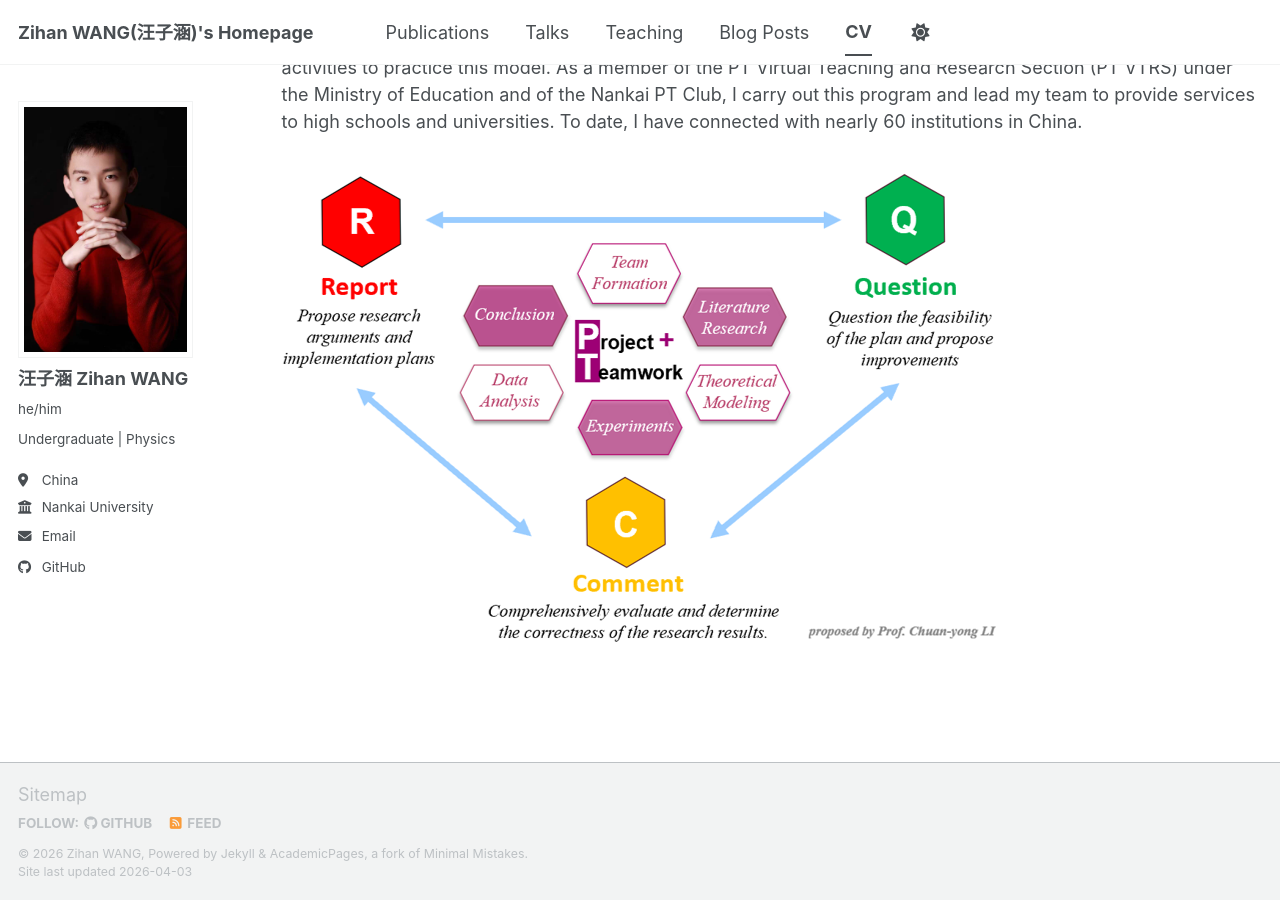
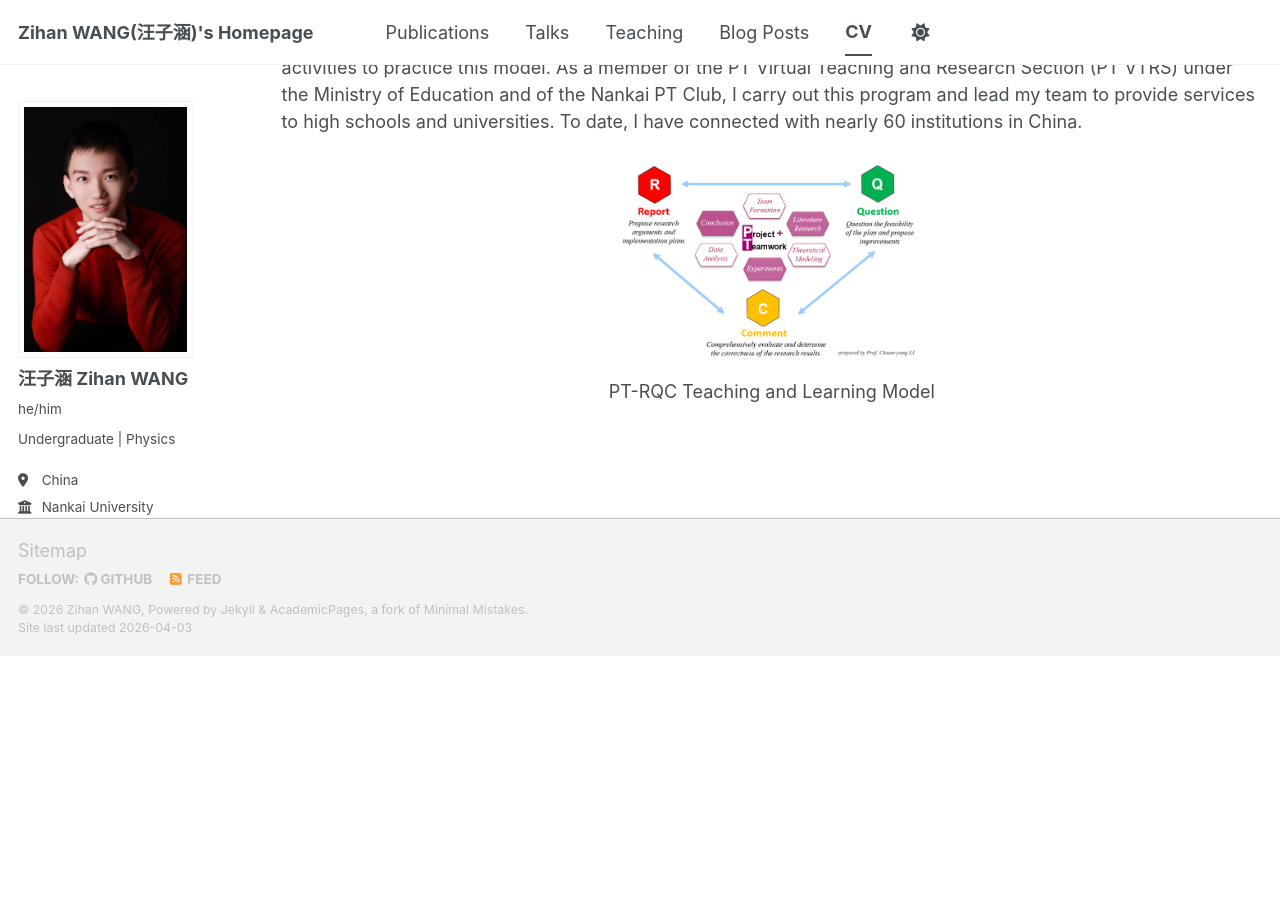
Before and after one commit to zhwang6626/zhwang6626.github.io, a Jekyll site: the page built from _pages/cv.md, in a window 1280 px wide and 900 px high, scrolled down 3211 px. Built offline with Jekyll 4.4.1, drawn with Linux system fonts in a browser that asks for light colours; a script bundle is joined from its source files by our own code; library files that are not in the unit come from our copies; after the commit the page ends 3867 px from its top, so only the background shows below that.

Commit message:
Update cv.md

```diff
--- a/_pages/cv.md
+++ b/_pages/cv.md
@@ -74,4 +74,7 @@ Service and leadership
 ======
 I am currently undertaking a service-learning program, popularizing the **PT-RQC Teaching and Learning Model** across all levels of science education. We aim to transform traditional learning methods in China, such as doing tedious exercises and preparing for exams, and to build a whole-process student development pipeline, enabling students to handle complex problems, think critically, and express their ideas clearly and confidently. The physics tournament format, which originates from the International Young Physicists' Tournament (IYPT), is a great way to achieve these educational goals, but it is not easy to implement for every school. Therefore, we retain the central spirit of PT and propose the PT-RQC Teaching and Learning Model, encouraging schools to organize various activities to practice this model. As a member of the PT Virtual Teaching and Research Section (PT VTRS) under the Ministry of Education and of the Nankai PT Club, I carry out this program and lead my team to provide services to high schools and universities. To date, I have connected with nearly 60 institutions in China.
 
-![](/images/PT-RQC_Teaching_and_Learning_Model.png)
+<div align="center">
+  <img src="/images/PT-RQC_Teaching_and_Learning_Model.png" alt="PT-RQC Teaching and Learning Model" width="300">
+  <p>PT-RQC Teaching and Learning Model</p>
+</div>
```
